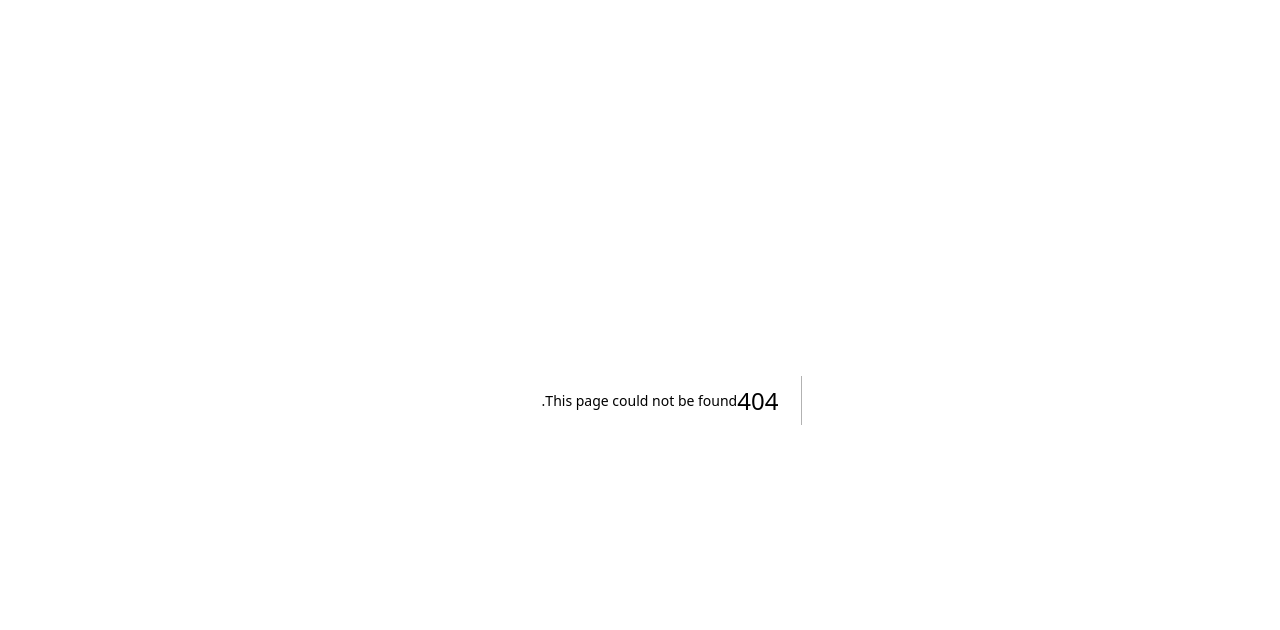
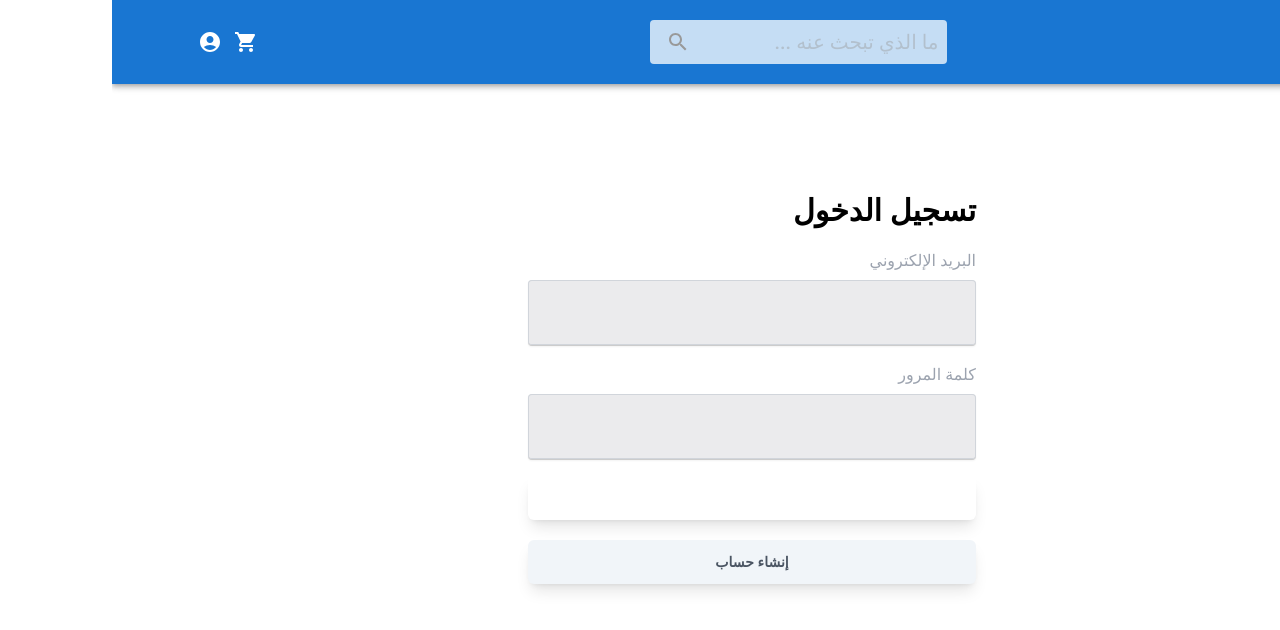
Before and after one commit to NourEldinAk/vatrina-mini, a Next.js app: page /auth in a window 1280 px wide. Before the commit this address had no page. Shown: the top 630 px of the page. Built offline with nearby package versions, Linux system fonts and the light colour scheme; no server answers; what @mui/material-nextjs would draw is missing.

Commit message:
added auth page

```diff
--- /dev/null
+++ b/pages/auth/index.js
@@ -0,0 +1,142 @@
+import { fetchStyles } from '@/utils/getStyles'
+import React, { useState } from 'react'
+import Layout from '../components/Layout'
+import { Field, Form, Formik } from 'formik'
+import formStyles from '../../styles/Form.module.css';
+import Link from 'next/link';
+import * as Yup from 'yup'
+export async function getServerSideProps(){
+    const {styles , siteName} = await fetchStyles()
+    return {
+        props:{
+            styles,
+            siteName
+        }
+    }
+}
+
+function Index({styles, siteName}) {
+  const [formType, setFormType] = useState('LogIn');
+
+    const loginValidationSchema = Yup.object({
+      email: Yup.string().required('يجب ادخال البريد الاكتروني').email('بريد الالكتروني غير صحيح'),
+      password: Yup.string('ادخل كلمة المرور').required('يجب ادخال كلمة المرور')
+           })
+    const registerValidationSchema = Yup.object({
+      name: Yup.string('ادخل الاسم').required('يجب ادخال الاسم').max(10),
+      email:Yup.string('ادخل الايميل').email('بريد الالكتروني غير صالح').required('يجب ادخال البريد الالكتروني'),
+      phone: Yup.string().required('يجب ادخال رقم الهاتف')
+      .matches(/^\d+$/, 'يجب ادخال رقم صحيح')
+      .min(9,'رقم الهاتف غير صحيح'),
+      password: Yup.string().required('يجب ادخال كلمة المرور').min(8,'يجب ان تتكون كلمة المرور من 8 احرف علي الاقل'),
+      confirmPassword: Yup.string().required('يجب ادخال كلمة المرور مرة اخرى')
+      .oneOf([Yup.ref('password'),null],'يجب ان تتطابق كلمات الامرور')
+
+    })
+
+  return (
+    <>
+      <Layout styles={styles} siteName={siteName}/>
+      <div className='flex min-h-full flex-col justify-center px-6 py-12 lg:px-8'>
+        <div className='mt-10 sm:mx-auto sm:w-full sm:max-w-md'>
+          <h1 className='my-5 font-bold text-3xl'>
+            {formType === 'LogIn' ? 'تسجيل الدخول' : 'إنشاء حساب'}
+          </h1>
+          <Formik
+            initialValues={formType === 'LogIn' ?
+               { email: '', password: '' } :
+                { name: '', email: '', phone: '', password: '', confirmPassword: '' }}
+
+            validationSchema={formType === "LogIn" ? loginValidationSchema : registerValidationSchema}
+            onSubmit={values => {
+              console.log(values)
+            }}
+          >
+            {({errors,touched , resetForm}) => (
+              <Form>
+                {formType === 'LogIn' ? (
+                  <>
+                    <div className={`${formStyles.fieldContainer} flex flex-col gap-2`}>
+                      <label className='text-gray-400'>البريد الإلكتروني</label>
+                      <Field id="email" name="email" type="email" autoComplete="email" required className='block w-full rounded-md border-0 py-1.5 text-gray-900 shadow-sm ring-1 ring-inset ring-gray-300 placeholder:text-gray-400 sm:text-sm sm:leading-6' />
+                      {errors.email && touched.email ? <div className="text-red-600 text-sm">{errors.email}</div> : null}
+
+                    </div>
+
+                    <div className={`${formStyles.fieldContainer} flex flex-col gap-2`}>
+                      <label className='text-gray-400'>كلمة المرور</label>
+                      <Field id="password" name="password" type="password" autoComplete="current-password" required className='block w-full rounded-md border-0 py-1.5 text-gray-900 shadow-sm ring-1 ring-inset ring-gray-300 placeholder:text-gray-400 sm:text-sm sm:leading-6'/>
+                      {errors.password && touched.password ? <div className="text-red-600 text-sm">{errors.password}</div> : null}
+
+                    </div>
+                  </>
+                ) : (
+                  <>
+                    <div className={`${formStyles.fieldContainer} flex flex-col gap-2`}>
+                      <label className='text-gray-400'>الاسم</label>
+                      <Field id="name" name="name" type="text" required className='block w-full rounded-md border-0 py-1.5 text-gray-900 shadow-sm ring-1 ring-inset ring-gray-300 placeholder:text-gray-400 sm:text-sm sm:leading-6'/>
+                      {errors.name && touched.name ? <div className="text-red-600 text-sm">{errors.name}</div> : null}
+
+                    </div>
+
+                    <div className={`${formStyles.fieldContainer} flex flex-col gap-2`}>
+                      <label className='text-gray-400'>البريد الإلكتروني</label>
+                      <Field id="email" name="email" type="email" autoComplete="email" required className='block w-full rounded-md border-0 py-1.5 text-gray-900 shadow-sm ring-1 ring-inset ring-gray-300 placeholder:text-gray-400 sm:text-sm sm:leading-6' />
+                      {errors.email && touched.email ? <div className="text-red-600 text-sm">{errors.email}</div> : null}
+
+                    </div>
+
+                    <div className={`${formStyles.fieldContainer} flex flex-col gap-2`}>
+                      <label className='text-gray-400'>الهاتف</label>
+                      <Field id="phone" name="phone" type="tel" required className='block w-full rounded-md border-0 py-1.5 text-gray-900 shadow-sm ring-1 ring-inset ring-gray-300 placeholder:text-gray-400 sm:text-sm sm:leading-6'/>
+                      {errors.phone && touched.phone ? <div className="text-red-600 text-sm">{errors.phone}</div> : null}
+
+                    </div>
+
+                    <div className={`${formStyles.fieldContainer} flex flex-col gap-2`}>
+                      <label className='text-gray-400'>كلمة المرور</label>
+                      <Field id="password" name="password" type="password" autoComplete="new-password" required className='block w-full rounded-md border-0 py-1.5 text-gray-900 shadow-sm ring-1 ring-inset ring-gray-300 placeholder:text-gray-400 sm:text-sm sm:leading-6'/>
+                      {errors.password && touched.password ? <div className="text-red-600 text-sm">{errors.password}</div> : null}
+
+                    </div>
+
+                    <div className={`${formStyles.fieldContainer} flex flex-col gap-2`}>
+                      <label className='text-gray-400'>تأكيد كلمة المرور</label>
+                      <Field id="confirmPassword" name="confirmPassword" type="password" autoComplete="new-password" required className='block w-full rounded-md border-0 py-1.5 text-gray-900 shadow-sm ring-1 ring-inset ring-gray-300 placeholder:text-gray-400 sm:text-sm sm:leading-6'/>
+                      {errors.confirmPassword && touched.confirmPassword ? <div className="text-red-600 text-sm">{errors.confirmPassword}</div> : null}
+
+                    </div>
+                  </>
+                )}
+
+                <div className='flex flex-col gap-5'>
+                  <button type="submit" className="flex w-full justify-center rounded-md px-3 py-2.5 text-sm font-semibold leading-6 text-white hover:bg-indigo-500 hover:opacity-65 shadow-lg" style={{ backgroundColor: styles.primary }}>
+                    {formType === 'LogIn' ? 'تسجيل الدخول' : 'إنشاء حساب'}
+                  </button>
+
+                  {formType === 'LogIn' ? (
+                    <button type="button" onClick={() =>{
+                       setFormType('Register')
+                       resetForm()
+                       } } className="flex w-full justify-center rounded-md px-3 py-2.5 text-sm font-semibold leading-6 text-gray-600 hover:opacity-65 shadow-lg bg-slate-100">
+                      إنشاء حساب
+                    </button>
+                  ) : (
+                    <button onClick={()=>{
+                      setFormType('LogIn')
+                       resetForm()
+                    }} className="flex w-full justify-center rounded-md px-3 py-2.5 text-sm font-semibold leading-6 text-gray-600 hover:opacity-65 shadow-lg bg-slate-100">
+                      العودة إلى تسجيل الدخول
+                    </button>
+                  )}
+                </div>
+              </Form>
+            )}
+          </Formik>
+        </div>
+      </div>
+    </>
+  )
+}
+
+export default Index;
--- a/pages/components/Navbar.js
+++ b/pages/components/Navbar.js
@@ -73,6 +73,9 @@ export default function PrimarySearchAppBar({styles,siteName}) {
   const router = useRouter()
   const handleClick = ()=>{
     router.push('/cart')
+  }
+  const handleAuthClicked=()=>{
+    router.push('/auth')
   }
 
 
@@ -208,6 +211,7 @@ export default function PrimarySearchAppBar({styles,siteName}) {
               </Badge>
             </IconButton>
             <IconButton
+              onClick={handleAuthClicked}
               size="large"
               edge="end"
               aria-label="account of current user"
```
Also changed, not shown: pages/components/Form.js (line endings or trailing spaces).
